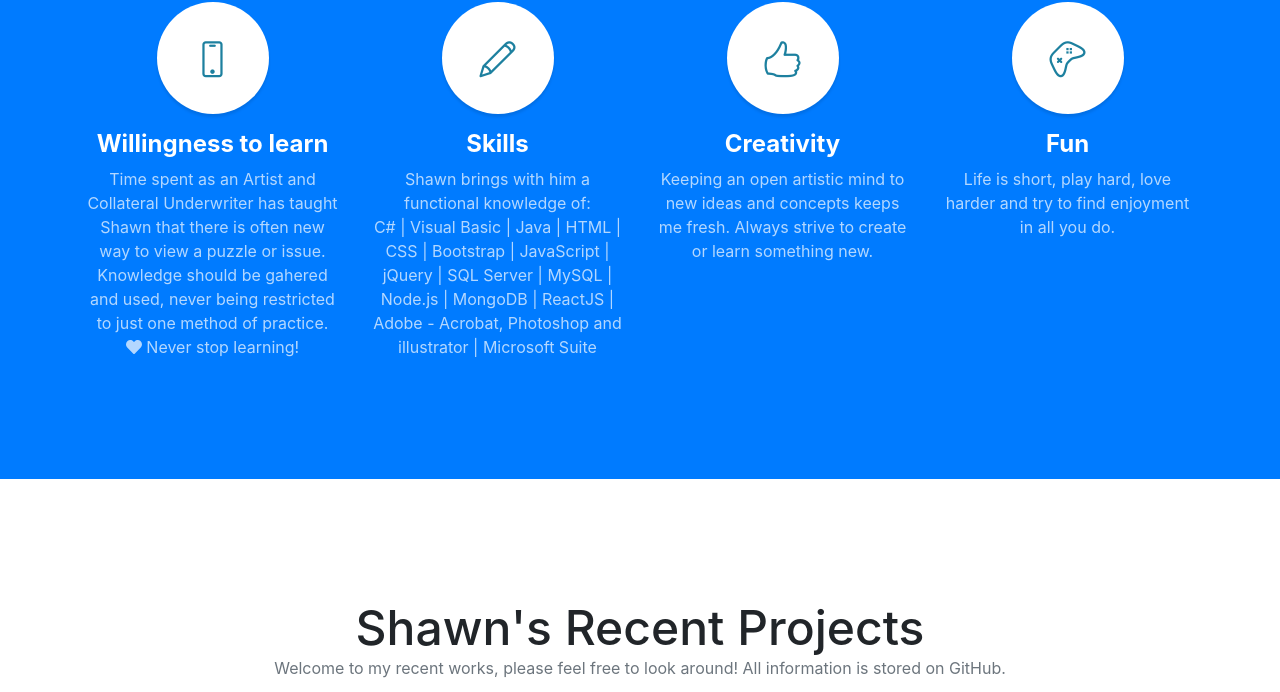
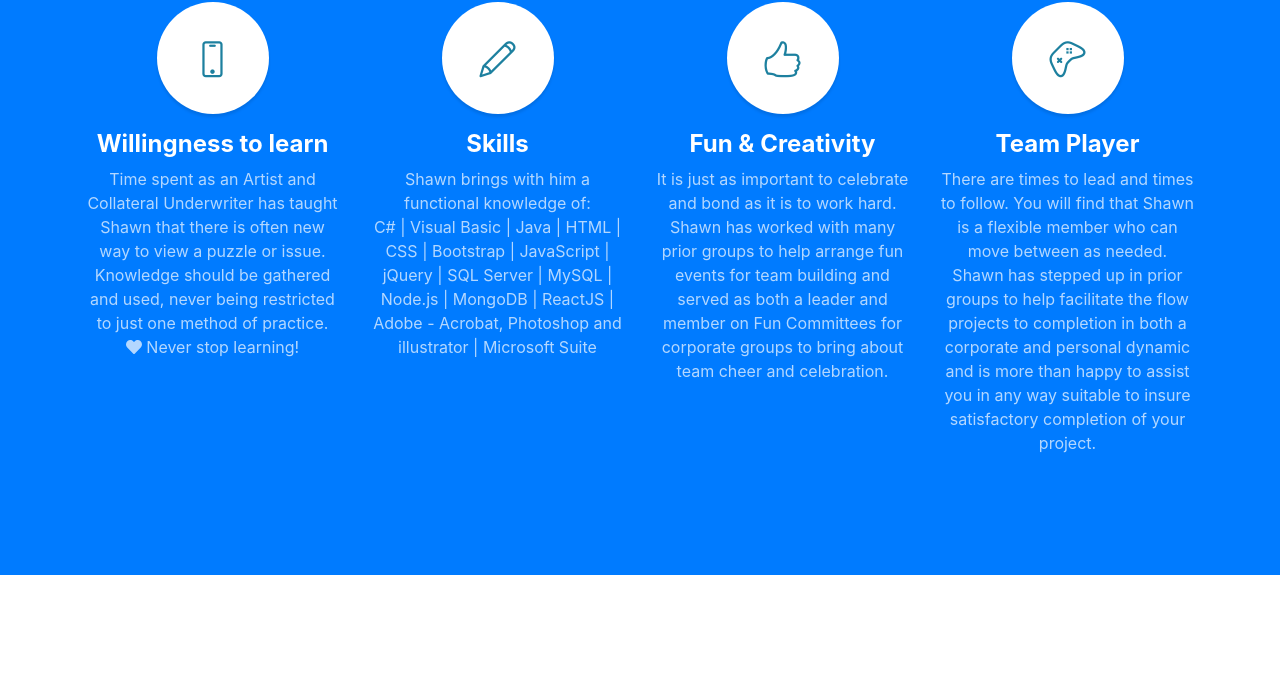
Before and after one commit to SWolfMN78/myPortfolioPrj, a website with bundled scripts: page index.html in a window 1280 px wide. Shown: the part 1660-2352 px from the top of the page. Built offline with nearby package versions, Linux system fonts and the light colour scheme.

Commit message:
built up current skill set to a good state

```diff
--- a/index.html
+++ b/index.html
@@ -102,7 +102,7 @@
                         <strong>Willingness to learn</strong>
                     </h4>
                     <p class="text-faded mb-0">Time spent as an Artist and Collateral Underwriter has taught Shawn that there is often new way to view a puzzle or issue.
-                        Knowledge should be gahered and used, never being restricted to just one method of practice.
+                        Knowledge should be gathered and used, never being restricted to just one method of practice.
                             <br>
                         <i class="fa fa-heart"></i> Never stop learning! </p>
                 </div>
@@ -121,18 +121,23 @@
               <i class="icon-like"></i>
             </span>
                     <h4>
-                        <strong>Creativity</strong>
+                        <strong>Fun & Creativity</strong>
                     </h4>
-                    <p class="text-faded mb-0"> Keeping an open artistic mind to new ideas and concepts keeps me fresh. Always strive to create or learn something new.</p>
+                    <p class="text-faded mb-0">It is just as important to celebrate and bond as it is to work hard.  Shawn has worked with many prior groups to help arrange fun
+                        events for team building and served as both a leader and member on Fun Committees for corporate groups to bring about team cheer and celebration.
+                    </p>
                 </div>
                 <div class="col-lg-3 col-md-6">
                     <span class="service-icon rounded-circle mx-auto mb-3">
               <i class="icon-game-controller"></i>
             </span>
                     <h4>
-                        <strong>Fun</strong>
+                        <strong>Team Player</strong>
                     </h4>
-                    <p class="text-faded mb-0">Life is short, play hard, love harder and try to find enjoyment in all you do.</p>
+                    <p class="text-faded mb-0">There are times to lead and times to follow.  You will find that Shawn is a flexible member who can move between as needed. <br>
+                        Shawn has stepped up in prior groups to help facilitate the flow projects to completion in both a corporate and personal dynamic and is more than happy
+                        to assist you in any way suitable to insure satisfactory completion of your project.
+                    </p>
                 </div>
             </div>
         </div>
```
